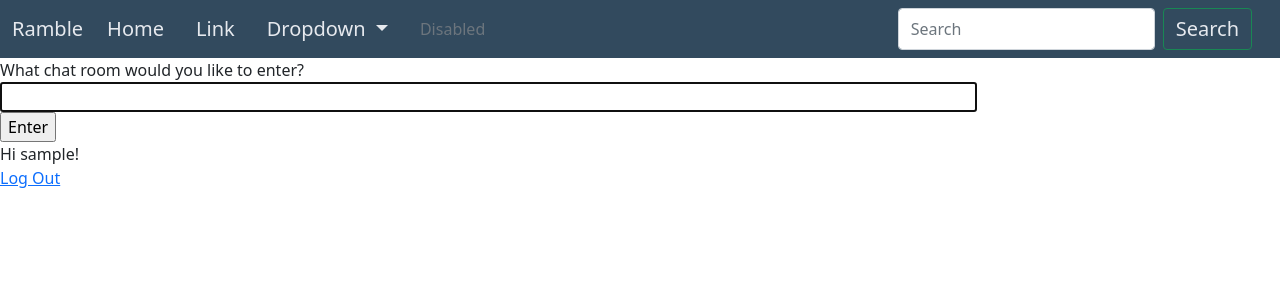
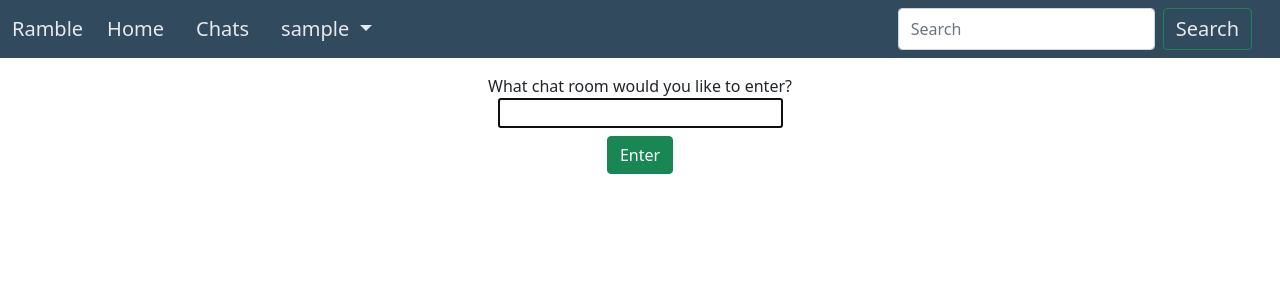
Before and after one commit to BaseCampCoding/django-unit-project-travis-bass-tatum, a Django app: page / in a window 1280 px wide. Shown: the top 300 px of the page. Run offline with Django 3.2, Linux system fonts and the light colour scheme; the visitor is signed in with stand-in values (Sample User, id 1); parts of the project's set-up code (start-up, migrations or seed data) failed here and were passed over.

Commit message:
styled login and home and the pages

```diff
--- a/templates/base.html
+++ b/templates/base.html
@@ -11,19 +11,20 @@
     integrity="sha384-BmbxuPwQa2lc/FVzBcNJ7UAyJxM6wuqIj61tLrc4wSX0szH/Ev+nYRRuWlolflfl"
     crossorigin="anonymous">
     <style>
-      .navbar-custom{
+      .color-primary{
         background-color: rgb(50, 74, 94);
       }
-      .navbar-custom .navbar-brand,
-      .navbar-custom .navbar-text {
+
+      .color-primary .navbar-brand,
+      .color-primary .navbar-text {
           color: rgb(230, 233, 238);
       }
     </style>
 </head>
 <body>
-<nav class="navbar navbar-expand-lg navbar-custom">
+<nav class="navbar navbar-expand-lg color-primary">
   <div class="container-fluid">
-    <a class="navbar-brand" href="#">Ramble</a>
+    <a class="navbar-brand text-lg-start" href="#">Ramble</a>
     <button class="navbar-toggler" type="button" data-bs-toggle="collapse" data-bs-target="#navbarSupportedContent" aria-controls="navbarSupportedContent" aria-expanded="false" aria-label="Toggle navigation">
       <span class="navbar-toggler-icon"></span>
     </button>
@@ -32,28 +33,32 @@
           <li class="nav-item">
             <a class="nav-link navbar-brand active" aria-current="page" href="{% url 'home' %}">Home</a>
           </li>
+          {% if user.is_authenticated %}
               <li class="nav-item">
-          <a class="nav-link navbar-brand" href="home">Link</a>
+                <a class="nav-link navbar-brand" href="">Chats</a>
               </li>
               <li class="nav-item dropdown">
                 <a class="nav-link navbar-brand dropdown-toggle" href="#" id="navbarDropdown" role="button" data-bs-toggle="dropdown" aria-expanded="false">
-            Dropdown
+                  {{ user.username }}
                 </a>
                 <ul class="dropdown-menu" aria-labelledby="navbarDropdown">
-            <li><a class="dropdown-item" href="#">Action</a></li>
-            <li><a class="dropdown-item" href="#">Another action</a></li>
+                  <li><a class="dropdown-item" href="#">Profile</a></li>
+                  <li><a class="dropdown-item" href="#">Friends</a></li>
                   <li><hr class="dropdown-divider"></li>
-            <li><a class="dropdown-item" href="#">Something else here</a></li>
+                  <li><a class="dropdown-item" href="{% url 'logout' %}">Log Out</a></li>
                 </ul>
-        </li>
-        <li class="nav-item">
-          <a class="nav-link disabled" href="#" tabindex="-1" aria-disabled="true">Disabled</a>
               </li>
             </ul>
             <form class="d-flex">
               <input class="form-control me-2" type="search" placeholder="Search" aria-label="Search">
               <button class="btn navbar-brand btn-outline-success" type="submit">Search</button>
             </form>
+          {% else %}
+            <form class="form-inline ml-auto">
+              <a href="{% url 'login' %}" class="btn btn-outline-primary">Log In</a>
+              <a href="{% url 'signup' %}" class="btn btn-outline-light">Sign Up</a>
+            </form>
+          {% endif %}
     </div>
   </div>
 </nav>
--- a/templates/home.html
+++ b/templates/home.html
@@ -10,19 +10,13 @@
     <title>Chat Rooms</title>
 </head>
 <body>
+    <div class="container">
+                <div class="row justify-content-center">
+                        <div class="card-body">
+                            <form class="form-sigin justify-content-center text-center" method="POST">
                                 What chat room would you like to enter?<br>
-    <input id="room-name-input" type="text" size="100"><br>
-    <input id="room-name-submit" type="button" value="Enter">
-    {% if user.is_authenticated %}
-        <br>
-        Hi {{ user.username }}!
-        <p><a href="{% url 'logout' %}">Log Out</a></p>
-    {% else %}
-        <br>
-        <a href="{% url 'login' %}">Log In</a> |
-        <a href="{% url 'signup' %}">Sign Up</a>
-    {% endif %}
-
+                                <input id="room-name-input" type="text" size="25"><br>
+                                <input id="room-name-submit" type="button" class="btn btn-success my-2" value="Enter">
                                 <script>
                                     document.querySelector('#room-name-input').focus();
                                     document.querySelector('#room-name-input').onkeyup = function(e) {
@@ -36,6 +30,11 @@
                                         window.location.pathname = roomName + '/';
                                     };
                                 </script>
+                            </form>
+                        </div>
+                </div>
+    </div>
+
 </body>
 </html>
 
```
Also changed, not shown: templates/registration/login.html (+6 -6 lines), templates/registration/signup.html (+4 -3 lines). Lines whose indentation alone changed are shown as unchanged.
